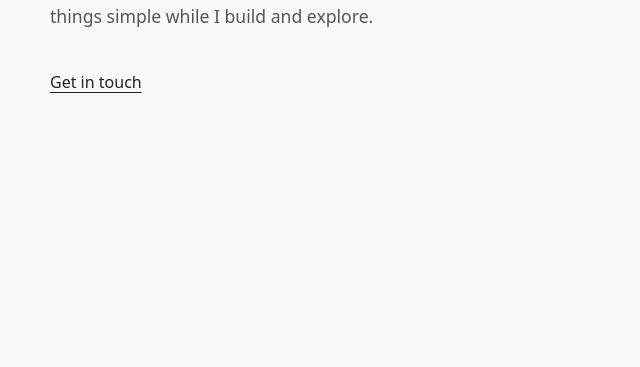
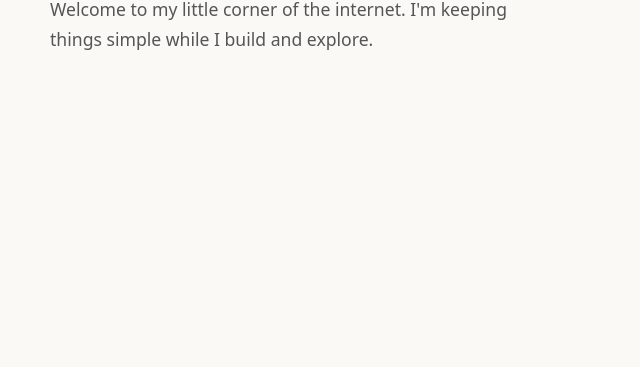
Before and after one commit to Francisbhandari/website, a plain HTML site: page index.html in a window 1280 px wide. Shown: the part 433-800 px from the top of the page, without its empty margins (286-926 px from the left). Drawn offline with Linux system fonts and the light colour scheme.

Commit message:
Remove contact link from index.html

```diff
--- a/index.html
+++ b/index.html
@@ -62,7 +62,6 @@
     <p>Hello, I'm</p>
     <h1>Francis Bhandari.</h1>
     <p class="intro">Welcome to my little corner of the internet. I'm keeping things simple while I build and explore.</p>
-    <a href="mailto:hello@example.com">Get in touch</a>
   </main>
 </body>
 </html>
```
